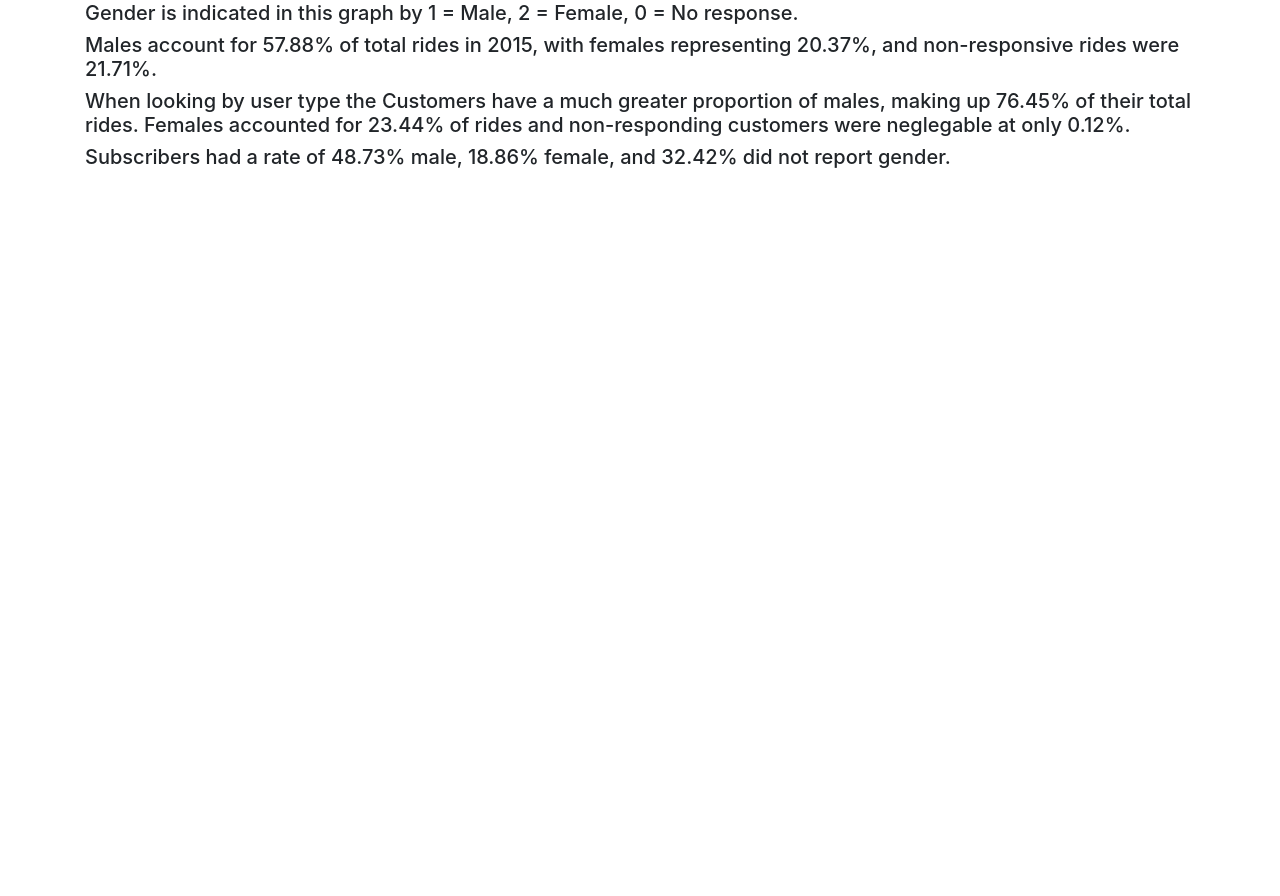
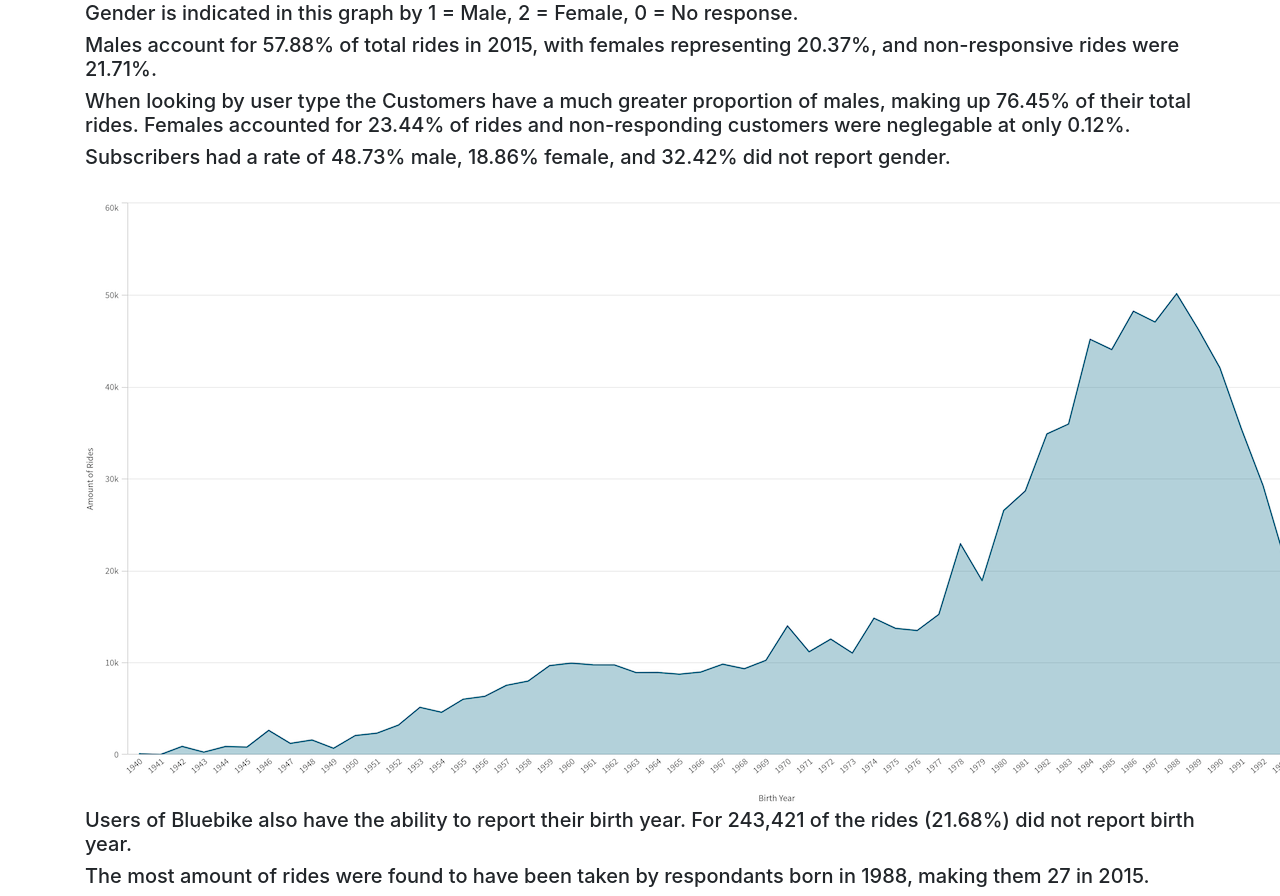
Before and after one commit to bpotvin06/BlueBike, a Flask app: page /2015 in a window 1280 px wide; the page is wider, and only the part inside the window is pictured. Shown: the part 4656-5552 px from the top of that part. Before the commit the page ends 4824 px from the top of that part, so only its background shows below. Run offline with Flask 3, Linux system fonts and the light colour scheme; a user stored in the database is signed in; some libraries are stand-ins or nearby versions.

Commit message:
final 2015 visulaizations

```diff
--- a/website/templates/yr2015.html
+++ b/website/templates/yr2015.html
@@ -49,6 +49,11 @@
     <h5>Males account for 57.88% of total rides in 2015, with females representing 20.37%, and non-responsive rides were 21.71%.</h5>
     <h5>When looking by user type the Customers have a much greater proportion of males, making up 76.45% of their total rides. Females accounted for 23.44% of rides and non-responding customers were neglegable at only 0.12%.</h5>
     <h5>Subscribers had a rate of 48.73% male, 18.86% female, and 32.42% did not report gender.</h5>
+    <br>
+    <img logo src="{{ url_for('static', filename='BirthYearAmount.png' )}}" class="center" />
+    <h5>Users of Bluebike also have the ability to report their birth year. For 243,421 of the rides (21.68%) did not report birth year.</h5>
+    <h5>The most amount of rides were found to have been taken by respondants born in 1988, making them 27 in 2015.</h5>
+    <h5></h5>
 
 </body>
 
```
Also changed, not shown: website/static/BirthYearAmount.png (added).
